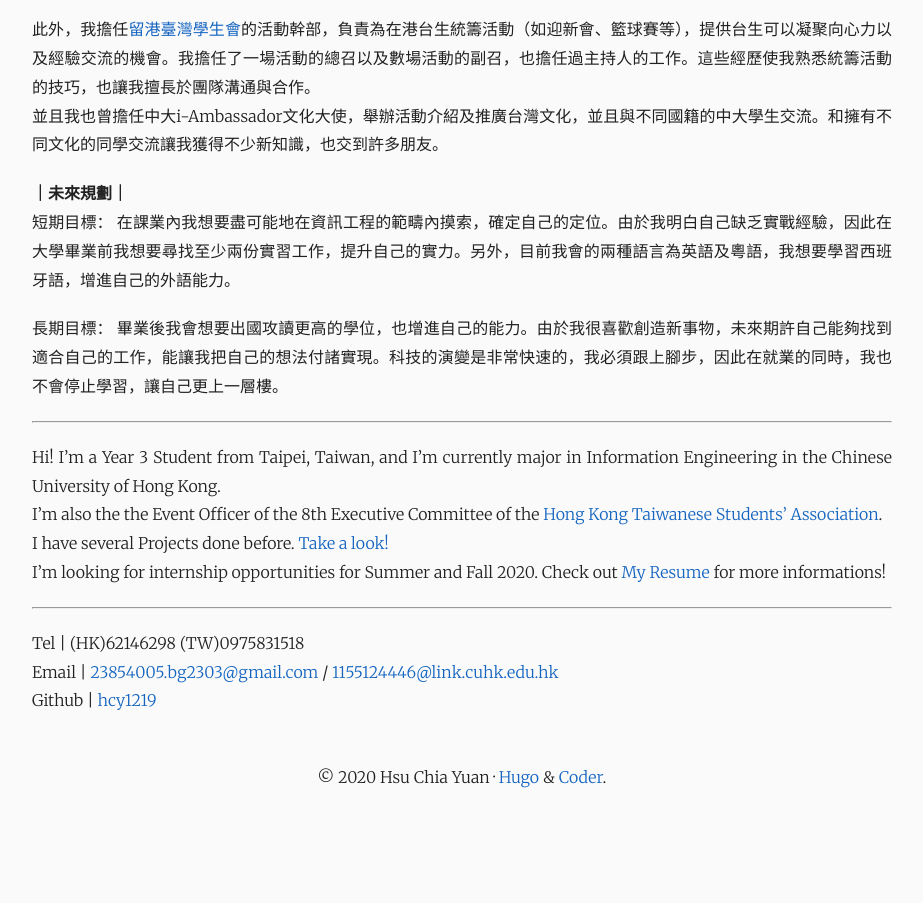
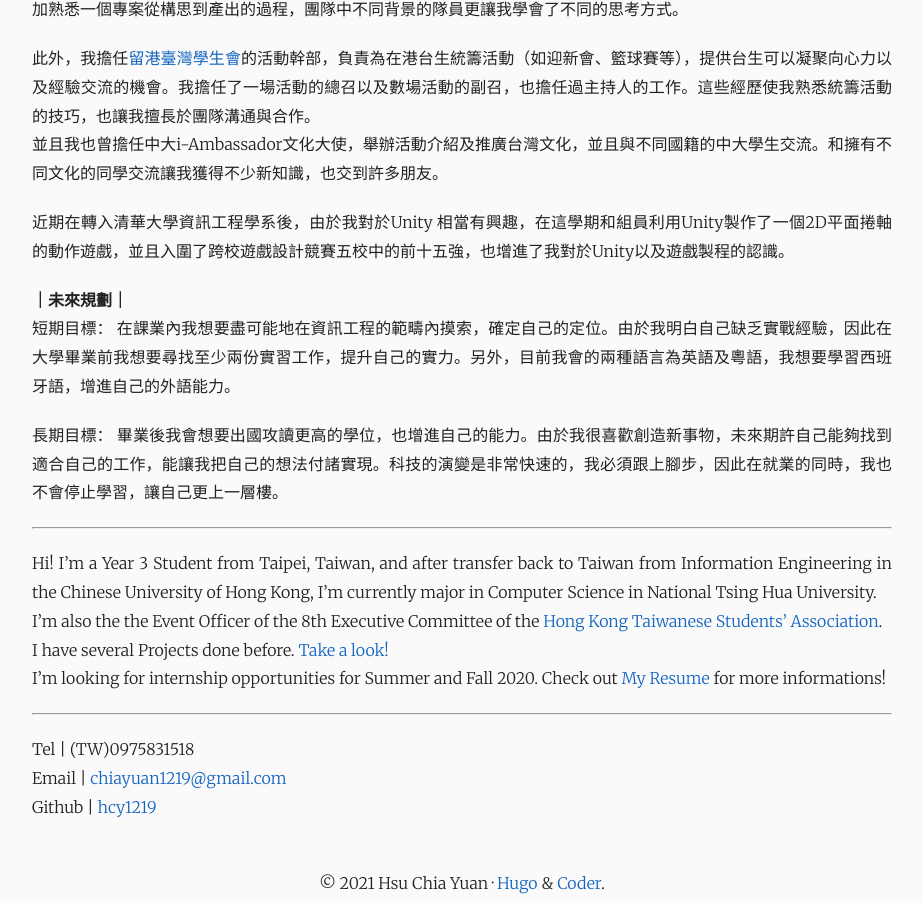
Before and after one commit to hcy1219/hcy1219.github.io, a plain HTML site: page about/index.html in a window 1280 px wide. Shown: the part 666-1569 px from the top of the page, without its empty margins (178-1101 px from the left). Before the commit the page ends 1463 px from the top, so only its background shows below. Drawn offline with nearby package versions, Linux system fonts and the light colour scheme.

Commit message:
0316 cv update

```diff
--- a/about/index.html
+++ b/about/index.html
@@ -125,7 +125,7 @@ I&rsquo;m also the the Event Officer of the 8th Executive Committee of the Hong
       <h1>About Me</h1>
     </header>
 
-    <p>我是徐佳圓，目前就讀於香港中文大學信息工程學系三年級。</p>
+<p>我是徐佳圓，原先就讀於香港中文大學信息工程學系，三年級時由於疫情等因素，目前轉學回台，就讀國立清華大學資訊工程學系。</p>
 <p><strong>｜個人特質｜</strong><br>
 生性樂觀開朗，健談。創造力強，想像力豐富，熱愛學習新知，也喜歡認識新朋友。喜歡摸索未知的事物，也喜歡走與別人不一樣的路，但在摸索的同時也抱持著細心謹慎的態度，會盡可能把一件事做到最完美的狀態。我認為人生就是不停的跌倒再站起的過程，因此面對困難和挫折我不會放棄，反而會積極尋找不一樣的解決辦法。</p>
 <p><strong>｜大學學習歷程｜</strong><br>
@@ -133,19 +133,20 @@ I&rsquo;m also the the Event Officer of the 8th Executive Committee of the Hong
 在課外部分，我曾參與SmarTone Hackathon的競賽，設計一個結合停車場功能及購物廣場優惠目錄的應用程式，在小組內我擔任Product Manager的角色，雖然最終未獲獎，仍然讓我學到許多設計應用程式的技巧。近期則參與了ATCC全國大專院校商業個案大賽，在團隊中擔任Technology officer的角色，最終不僅晉級到全國十四強，也使我更加熟悉一個專案從構思到產出的過程，團隊中不同背景的隊員更讓我學會了不同的思考方式。</p>
 <p>此外，我擔任<a href="https://www.hktaiwanese.com/index.html">留港臺灣學生會</a>的活動幹部，負責為在港台生統籌活動（如迎新會、籃球賽等），提供台生可以凝聚向心力以及經驗交流的機會。我擔任了一場活動的總召以及數場活動的副召，也擔任過主持人的工作。這些經歷使我熟悉統籌活動的技巧，也讓我擅長於團隊溝通與合作。<br>
 並且我也曾擔任中大i-Ambassador文化大使，舉辦活動介紹及推廣台灣文化，並且與不同國籍的中大學生交流。和擁有不同文化的同學交流讓我獲得不少新知識，也交到許多朋友。</p>
+<p>近期在轉入清華大學資訊工程學系後，由於我對於Unity 相當有興趣，在這學期和組員利用Unity製作了一個2D平面捲軸的動作遊戲，並且入圍了跨校遊戲設計競賽五校中的前十五強，也增進了我對於Unity以及遊戲製程的認識。</p>
 <p><strong>｜未來規劃｜</strong><br>
 短期目標：
 在課業內我想要盡可能地在資訊工程的範疇內摸索，確定自己的定位。由於我明白自己缺乏實戰經驗，因此在大學畢業前我想要尋找至少兩份實習工作，提升自己的實力。另外，目前我會的兩種語言為英語及粵語，我想要學習西班牙語，增進自己的外語能力。</p>
 <p>長期目標：
 畢業後我會想要出國攻讀更高的學位，也增進自己的能力。由於我很喜歡創造新事物，未來期許自己能夠找到適合自己的工作，能讓我把自己的想法付諸實現。科技的演變是非常快速的，我必須跟上腳步，因此在就業的同時，我也不會停止學習，讓自己更上一層樓。</p>
 <hr>
-<p>Hi! I&rsquo;m a Year 3 Student from Taipei, Taiwan, and I&rsquo;m currently major in Information Engineering in the Chinese University of Hong Kong.<br>
+<p>Hi! I&rsquo;m a Year 3 Student from Taipei, Taiwan, and after transfer back to Taiwan from Information Engineering in the Chinese University of Hong Kong, I&rsquo;m currently major in Computer Science in National Tsing Hua University.<br>
 I&rsquo;m also the the Event Officer of the 8th Executive Committee of the <a href="https://www.hktaiwanese.com/index.html">Hong Kong Taiwanese Students’ Association</a>.<br>
 I have several Projects done before. <a href="https://hcy1219.github.io/project/">Take a look!</a><br>
 I&rsquo;m looking for internship opportunities for Summer and Fall 2020. Check out <a href="https://hcy1219.github.io/static/cv_hsuchiayuan.pdf">My Resume</a> for more informations!</p>
 <hr>
-<p>Tel | (HK)62146298 (TW)0975831518<br>
-Email | <a href="mailto:23854005.bg2303@gmail.com">23854005.bg2303@gmail.com</a> / <a href="mailto:1155124446@link.cuhk.edu.hk">1155124446@link.cuhk.edu.hk</a><br>
+<p>Tel | (TW)0975831518<br>
+Email | <a href="mailto:chiayuan1219@gmail.com">chiayuan1219@gmail.com</a><br>
 Github | <a href="https://github.com/hcy1219">hcy1219</a></p>
 
   </article>
@@ -159,7 +160,7 @@ Github | <a href="https://github.com/hcy1219">hcy1219</a></p>
 
 
 
-        © 2020
+        © 2021
 
        Hsu Chia Yuan
 
```
Also changed, not shown: 404.html (+1 -1 lines), categories/index.html (+1 -1 lines), index.html (+1 -1 lines), project/concentration_card_game/index.html (+1 -1 lines), project/index.html (+1 -1 lines), project/motorized_robot_car/index.html (+1 -1 lines), project/todo_list/index.html (+1 -1 lines), tags/index.html (+1 -1 lines), 4 other files.
